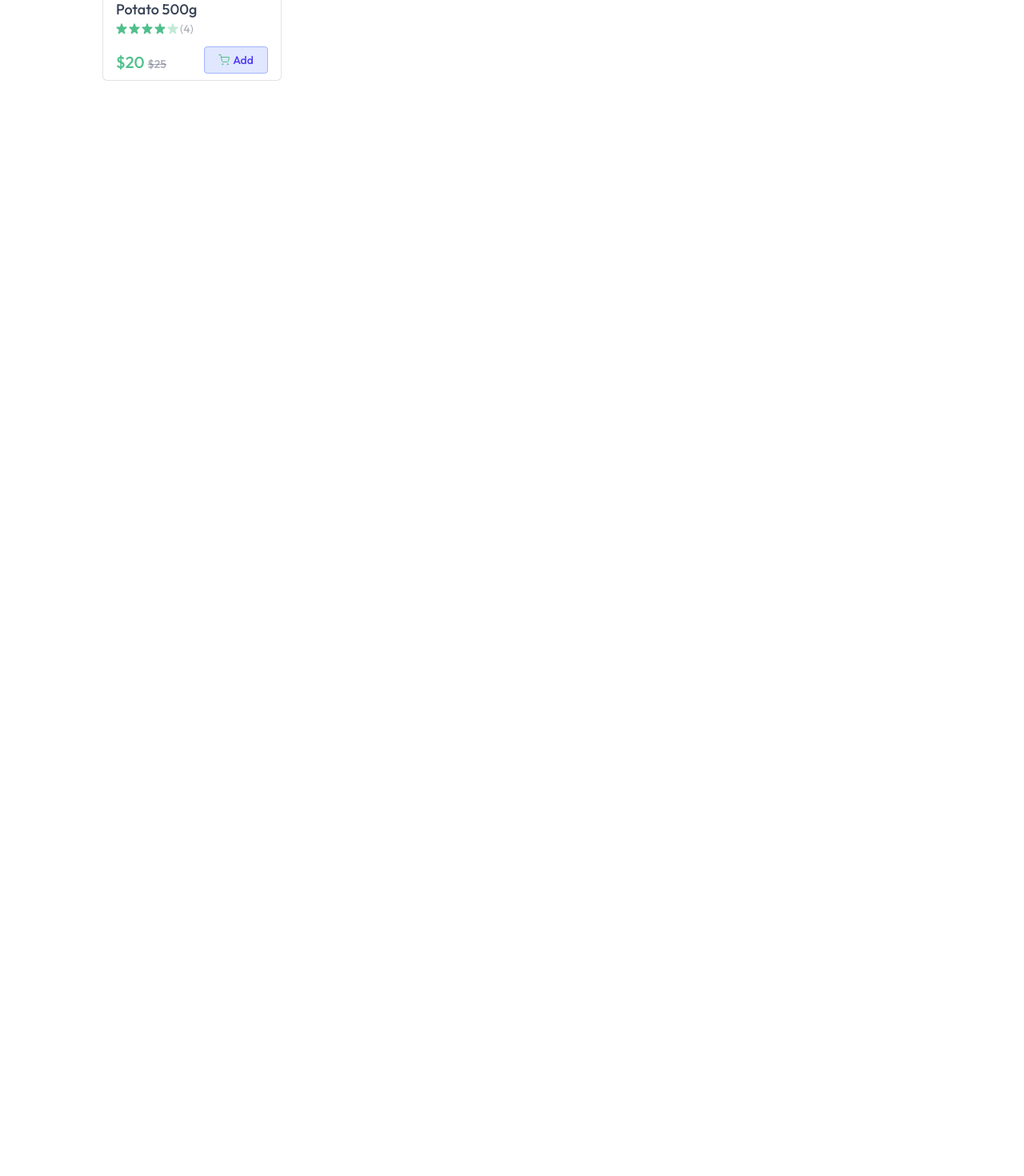
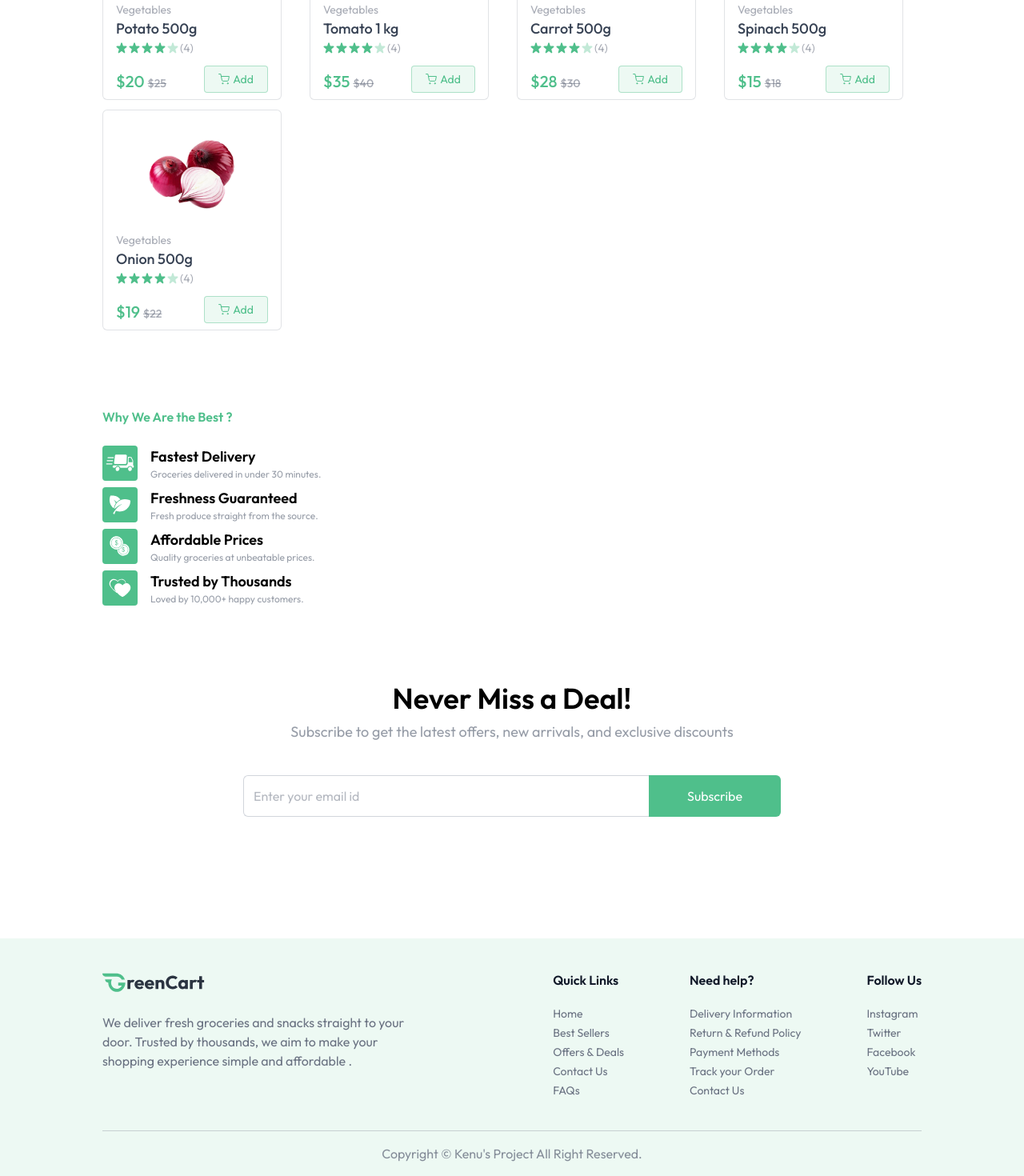
Before and after one commit to Kenu-05/MERN1-GROCERY-WEB, a React (Vite) app in the folder client/: page / in a window 1280 px wide. Shown: the part 1263-2733 px from the top of the page at 80% size. Before the commit the page ends 1364 px from the top, so only its background shows below. Built offline with nearby package versions, Linux system fonts and the light colour scheme.

Commit message:
Added Bottom Banner,NewsLetter and Footer

```diff
--- a/client/src/App.jsx
+++ b/client/src/App.jsx
@@ -3,7 +3,13 @@
 import { useLocation } from 'react-router-dom'
 import { Routes, Route } from "react-router-dom";
 import Home from "./pages/Home";
-import {Toaster} from "react-hot-toast"
+import { toast } from 'react-toastify';
+import { Toaster } from 'react-hot-toast';
+import Footer from './components/Footer';
+
+
+
+
 
 
 
@@ -16,11 +22,12 @@
       <Toaster />
 
        <div className={`${isSellerPath ? "" : "px-6 md:px-16 lg:px-24 xl:px-32"}` }>
-     <Routes>
-       <Route path='/' element={<Home/>} />
+         <Routes>
+           <Route path='/' element={<Home/>} />
 
-     </Routes>
-</div>
+         </Routes>
+       </div>
+       {!isSellerPath &&<  Footer/>}
 
     </div>
   )
--- a/client/src/components/BestSeller.jsx
+++ b/client/src/components/BestSeller.jsx
@@ -9,8 +9,11 @@
 
     <div className='mt-16'>
        <p className='text-2xl md: text-3xl font-medium' >Best Sellers</p>
-         <div>
-           <ProductCard product={products[0]}/>
+         <div className='grid grid-cols-2 sm:grid-cols-3 md:grid-cols-4 gap-3 md: gap-6lg:grid-cols-5 mt-6'>
+          {products.filter((product)=>product.inStock).slice(0,5).map((product,index)=>(
+             <ProductCard key={index} product={product}/>
+          ))}
+
         </div>
     </div>
   )
--- /dev/null
+++ b/client/src/components/BottomBanner.jsx
@@ -0,0 +1,36 @@
+import React from 'react'
+import { assets,features } from '../assets/assets';
+
+
+const BottomBanner = () => {
+  return (
+        <div className='relative mt-24'>
+          <img src={assets.bottom_banner_image} alt="banner" className='w-full hidden
+            md: block'/>
+          <img src={assets.bottom_banner_image_sm} alt="banner" className='w-full
+             md: hidden' />
+
+            <div>
+             <h1 className='text-2x1 md: text-3x1 font-semibold text-primary
+              mb-6'>Why We Are the Best ?</h1>
+              {features.map((feature, index)=>(
+                   <div key={index} className='flex items-center gap-4 mt-2'>
+                       <img src={feature.icon} alt={feature.title} className='md:w-11
+                        W-9' />
+                        <div>
+                          <h3 className='text-lg md: text-x1 font-semibold'>{feature.title}
+                           </h3>
+                           <p className='text-gray-500/70 text-xs md: text-sm'>{feature.
+                            description}</p>
+                        </div>
+
+                    </div>
+              ))}
+
+            </div>
+            </div>
+
+  )
+}
+
+export default BottomBanner
--- /dev/null
+++ b/client/src/components/Footer.jsx
@@ -0,0 +1,36 @@
+import { assets, footerLinks } from "../assets/assets";
+
+const Footer = () => {
+
+
+    return (
+        <div className="px-6 md:px-16 lg:px-24 xl:px-32 mt-24 bg-primary/10" >
+            <div className="flex flex-col md:flex-row items-start justify-between gap-10 py-10 border-b border-gray-500/30 text-gray-500">
+                <div>
+                    <img className="w-34 md:w-32" src={assets.logo} alt="logo" />
+                    <p className="max-w-[410px] mt-6">We deliver fresh groceries and snacks straight to your
+                      door. Trusted by thousands, we aim to make your shopping
+                    experience simple and affordable .</p>
+                </div>
+                <div className="flex flex-wrap justify-between w-full md:w-[45%] gap-5">
+                    {footerLinks.map((section, index) => (
+                        <div key={index}>
+                            <h3 className="font-semibold text-base text-gray-900 md:mb-5 mb-2">{section.title}</h3>
+                            <ul className="text-sm space-y-1">
+                                {section.links.map((link, i) => (
+                                    <li key={i}>
+                                        <a href={link.url} className="hover:underline transition">{link.text}</a>
+                                    </li>
+                                ))}
+                            </ul>
+                        </div>
+                    ))}
+                </div>
+            </div>
+            <p className="py-4 text-center text-sm md:text-base text-gray-500/80">
+                Copyright {new Date().getFullYear} © Kenu's Project All Right Reserved.
+            </p>
+        </div>
+    );
+};
+export default Footer
--- /dev/null
+++ b/client/src/components/NewsLetter.jsx
@@ -0,0 +1,23 @@
+const NewsLetter = () => {
+
+    return (
+        <div className="flex flex-col items-center justify-center text-center space-y-2 mt-24 pb-14">
+            <h1 className="md:text-4xl text-2xl font-semibold">Never Miss a Deal!</h1>
+            <p className="md:text-lg text-gray-500/70 pb-8">
+                Subscribe to get the latest offers, new arrivals, and exclusive discounts
+            </p>
+            <form className="flex items-center justify-between max-w-2xl w-full md:h-13 h-12">
+                <input
+                    className="border border-gray-300 rounded-md h-full border-r-0 outline-none w-full rounded-r-none px-3 text-gray-500"
+                    type="text"
+                    placeholder="Enter your email id"
+                    required
+                />
+                <button type="submit" className="md:px-12 px-8 h-full text-white bg-primary hover:bg-primary-dull transition-all cursor-pointer rounded-md rounded-l-none">
+                    Subscribe
+                </button>
+            </form>
+        </div>
+    )
+}
+ export default NewsLetter;
--- a/client/src/components/ProductCard.jsx
+++ b/client/src/components/ProductCard.jsx
@@ -26,19 +26,19 @@
                     <p className="md:text-xl text-base font-medium text-primary">
                         {currency}${product.offerPrice}{" "}<span className="text-gray-500/60 md:text-sm text-xs line-through">{currency}${product.price}</span>
                     </p>
-                    <div className="text-primary">
-                        {(!cartItems[product.id]) ? (
-                            <button className="flex items-center justify-center gap-1 bg-indigo-100 border border-indigo-300 md:w-[80px] w-[64px] h-[34px] rounded text-indigo-600 font-medium" onClick={() => setCount(1)} >
+                    <div  onClick={(e)=>{e.stopPropagation();}}className="text-primary">
+                        {(!cartItems[product._id]) ? (
+                            <button className="flex items-center justify-center gap-1 bg-primary/10 border border-primary/40 md:w-[80px] w-[64px] h-[34px] rounded cursor-pointer  " onClick={() => addToCart(product._id)} >
                                 <img src={assets.cart_icon} alt="cart_icon"/>
                                 Add
                             </button>
                         ) : (
                             <div className="flex items-center justify-center gap-2 md:w-20 w-16 h-[34px] bg-primary/25 rounded select-none">
-                                <button onClick={() => setCount((prev) => Math.max(prev - 1, 0))} className="cursor-pointer text-md px-2 h-full" >
+                                <button onClick={() => {removeFromCart(product._id)}}className="cursor-pointer text-md px-2 h-full" >
                                     -
                                 </button>
                                 <span className="w-5 text-center">{cartItems[product._id]}</span>
-                                <button onClick={() => setCount((prev) => prev + 1)} className="cursor-pointer text-md px-2 h-full" >
+                                <button onClick={() =>{ addToCart(product._id)}} className="cursor-pointer text-md px-2 h-full" >
                                     +
                                 </button>
                             </div>
--- a/client/src/context/AppContext.jsx
+++ b/client/src/context/AppContext.jsx
@@ -1,6 +1,9 @@
 import { createContext,useContext,useEffect,useState } from "react";
 import { useNavigate } from "react-router-dom";
 import { dummyProducts } from "../assets/assets";
+import { toast } from 'react-hot-toast';
+
+
 
 export const AppContext = createContext();
 
@@ -22,8 +25,8 @@
 }
 
 //Add product to cart
-const addToCart=()=>{
-  let cartData=structureClone(cartItems);
+const addToCart=(itemId)=>{
+  let cartData=structuredClone(cartItems);
   if (cartData[itemId]){
     cartData[itemId]+=1;
   }else{
@@ -35,7 +38,7 @@
 }
 //update cart Item quantity
 const updateCartItem=(itemId,quantity)=>{
-  let cartData=structureClone(cartItems);
+  let cartData=structuredClone(cartItems);
   cartData[itemId]=quantity;
   setCartItems(cartData)
   toast.success("cart Updated")
--- a/client/src/pages/Home.jsx
+++ b/client/src/pages/Home.jsx
@@ -2,6 +2,8 @@
 import MainBanner from '../components/MainBanner'
 import Categories from '../components/Categories'
 import BestSeller from '../components/BestSeller'
+import BottomBanner from '../components/BottomBanner'
+import NewsLetter from '../components/NewsLetter'
 
 const Home = () => {
   return (
@@ -9,6 +11,8 @@
         <MainBanner/>
         <Categories/>
         <BestSeller/>
+        <BottomBanner/>
+        <NewsLetter/>
     </div>
   )
 }
--- /dev/null
+++ b/package.json
@@ -0,0 +1,5 @@
+{
+  "dependencies": {
+    "react-toastify": "^11.0.5"
+  }
+}
```
Also changed, not shown: 1 other file (tests, documents, lock files or other folders).
